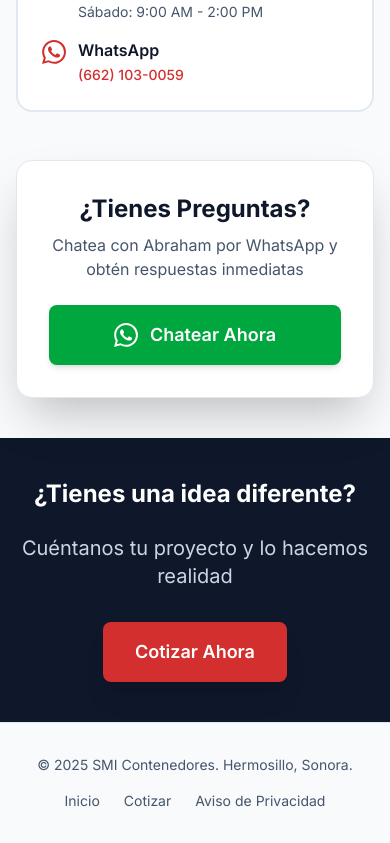
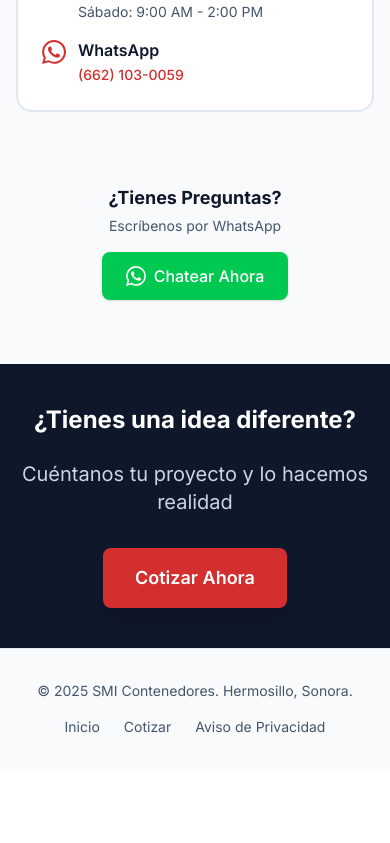
Before and after one commit to stevetrabajos0/smi-contenedores, a Next.js app: page /personalizado in a window 390 px wide. Shown: the part 7709-8552 px from the top of the page. After the commit the page ends 8478 px from the top, so only its background shows below. Built offline with nearby package versions, Linux system fonts and the light colour scheme.

Commit message:
feat: rediseño completo WhatsApp CTA - moderno y compacto

```diff
--- a/app/cotizar/_components/SuccessInline.tsx
+++ b/app/cotizar/_components/SuccessInline.tsx
@@ -120,13 +120,13 @@ export default function SuccessInline({
               ¿Tienes dudas? ¡Contáctanos ahora!
             </h3>
             <p className="text-sm text-gray-600 mb-4">
-              Nuestro equipo está listo para atenderte y resolver cualquier pregunta sobre tu proyecto
+              Escríbenos por WhatsApp
             </p>
             <button
               onClick={handleWhatsAppClick}
-              className="w-full sm:w-auto px-6 py-3 bg-green-600 hover:bg-green-700 text-white font-semibold rounded-lg transition-colors flex items-center justify-center gap-2"
+              className="px-5 py-2.5 bg-green-600 hover:bg-green-700 text-white text-sm font-medium rounded-lg shadow-sm hover:shadow transition-all flex items-center justify-center gap-2"
             >
-              <MessageCircle className="w-5 h-5" />
+              <MessageCircle className="w-4 h-4" />
               Chatear por WhatsApp
             </button>
           </div>
--- a/app/gracias/GraciasContent.tsx
+++ b/app/gracias/GraciasContent.tsx
@@ -178,17 +178,17 @@ export default function GraciasContent() {
               ¿Tienes dudas? ¡Contáctanos ahora!
             </h3>
             <p className="text-gray-600 mb-4">
-              Nuestro equipo está listo para atenderte y resolver cualquier pregunta sobre tu cotización.
+              Escríbenos por WhatsApp
             </p>
 
             <a
               href={`https://wa.me/526621030059?text=${whatsappMessage}`}
               target="_blank"
               rel="noopener noreferrer"
-              className="inline-flex items-center justify-center w-full px-6 py-3 bg-green-600 text-white rounded-lg font-semibold hover:bg-green-700 transition-colors shadow-md"
+              className="inline-flex items-center justify-center px-5 py-2.5 bg-green-600 text-white text-sm rounded-lg font-medium hover:bg-green-700 shadow-sm hover:shadow transition-all"
             >
               <svg
-                className="w-5 h-5 mr-2"
+                className="w-4 h-4 mr-2"
                 fill="currentColor"
                 viewBox="0 0 24 24"
               >
--- a/app/page.tsx
+++ b/app/page.tsx
@@ -138,8 +138,8 @@ export default function HomePage() {
               target="_blank"
               rel="noopener noreferrer"
               className="inline-flex items-center gap-2 bg-green-600 hover:bg-green-700
-                         text-white px-5 py-2.5 rounded-lg text-sm font-semibold
-                         transition-colors duration-200"
+                         text-white px-5 py-2.5 rounded-lg text-sm font-medium
+                         shadow-sm hover:shadow transition-all duration-200"
             >
               <svg className="w-4 h-4" fill="currentColor" viewBox="0 0 24 24">
                 <path d="M17.472 14.382c-.297-.149-1.758-.867-2.03-.967-.273-.099-.471-.148-.67.15-.197.297-.767.966-.94 1.164-.173.199-.347.223-.644.075-.297-.15-1.255-.463-2.39-1.475-.883-.788-1.48-1.761-1.653-2.059-.173-.297-.018-.458.13-.606.134-.133.298-.347.446-.52.149-.174.198-.298.298-.497.099-.198.05-.371-.025-.52-.075-.149-.669-1.612-.916-2.207-.242-.579-.487-.5-.669-.51-.173-.008-.371-.01-.57-.01-.198 0-.52.074-.792.372-.272.297-1.04 1.016-1.04 2.479 0 1.462 1.065 2.875 1.213 3.074.149.198 2.096 3.2 5.077 4.487.709.306 1.262.489 1.694.625.712.227 1.36.195 1.871.118.571-.085 1.758-.719 2.006-1.413.248-.694.248-1.289.173-1.413-.074-.124-.272-.198-.57-.347m-5.421 7.403h-.004a9.87 9.87 0 01-5.031-1.378l-.361-.214-3.741.982.998-3.648-.235-.374a9.86 9.86 0 01-1.51-5.26c.001-5.45 4.436-9.884 9.888-9.884 2.64 0 5.122 1.03 6.988 2.898a9.825 9.825 0 012.893 6.994c-.003 5.45-4.437 9.884-9.885 9.884m8.413-18.297A11.815 11.815 0 0012.05 0C5.495 0 .16 5.335.157 11.892c0 2.096.547 4.142 1.588 5.945L.057 24l6.305-1.654a11.882 11.882 0 005.683 1.448h.005c6.554 0 11.89-5.335 11.893-11.893a11.821 11.821 0 00-3.48-8.413z"/>
--- a/components/home/FAQSection.tsx
+++ b/components/home/FAQSection.tsx
@@ -120,13 +120,12 @@ export default function FAQSection() {
             href="https://wa.me/5216621030059"
             target="_blank"
             rel="noopener noreferrer"
-            className="inline-flex items-center gap-3 bg-[#25D366] hover:bg-[#20BA5A]
-                       text-white px-8 py-4 rounded-xl font-semibold text-lg
-                       transition-all duration-200 shadow-lg hover:shadow-xl
-                       hover:scale-105"
+            className="inline-flex items-center gap-2 bg-[#25D366] hover:bg-[#20BA5A]
+                       text-white px-5 py-2.5 rounded-lg font-medium text-sm
+                       transition-all duration-200 shadow-sm hover:shadow"
           >
             {/* WhatsApp Icon */}
-            <svg className="w-6 h-6" fill="currentColor" viewBox="0 0 24 24">
+            <svg className="w-4 h-4" fill="currentColor" viewBox="0 0 24 24">
               <path d="M17.472 14.382c-.297-.149-1.758-.867-2.03-.967-.273-.099-.471-.148-.67.15-.197.297-.767.966-.94 1.164-.173.199-.347.223-.644.075-.297-.15-1.255-.463-2.39-1.475-.883-.788-1.48-1.761-1.653-2.059-.173-.297-.018-.458.13-.606.134-.133.298-.347.446-.52.149-.174.198-.298.298-.497.099-.198.05-.371-.025-.52-.075-.149-.669-1.612-.916-2.207-.242-.579-.487-.5-.669-.51-.173-.008-.371-.01-.57-.01-.198 0-.52.074-.792.372-.272.297-1.04 1.016-1.04 2.479 0 1.462 1.065 2.875 1.213 3.074.149.198 2.096 3.2 5.077 4.487.709.306 1.262.489 1.694.625.712.227 1.36.195 1.871.118.571-.085 1.758-.719 2.006-1.413.248-.694.248-1.289.173-1.413-.074-.124-.272-.198-.57-.347m-5.421 7.403h-.004a9.87 9.87 0 01-5.031-1.378l-.361-.214-3.741.982.998-3.648-.235-.374a9.86 9.86 0 01-1.51-5.26c.001-5.45 4.436-9.884 9.888-9.884 2.64 0 5.122 1.03 6.988 2.898a9.825 9.825 0 012.893 6.994c-.003 5.45-4.437 9.884-9.885 9.884m8.413-18.297A11.815 11.815 0 0012.05 0C5.495 0 .16 5.335.157 11.892c0 2.096.547 4.142 1.588 5.945L.057 24l6.305-1.654a11.882 11.882 0 005.683 1.448h.005c6.554 0 11.89-5.335 11.893-11.893a11.821 11.821 0 00-3.48-8.413z"/>
             </svg>
             Hablar por WhatsApp
--- a/components/sections/LocationSection.tsx
+++ b/components/sections/LocationSection.tsx
@@ -117,29 +117,31 @@ export default function LocationSection() {
 
           {/* COLUMNA DERECHA - WhatsApp CTA */}
           <div>
-            <div className="bg-white rounded-2xl shadow-2xl p-8 border border-slate-200 text-center">
+            <div className="bg-slate-50 rounded-xl p-6 sm:p-8 flex flex-col sm:flex-row items-center justify-between gap-4">
 
-              <h3 className="text-2xl font-bold text-slate-900 mb-2">
-                ¿Tienes Preguntas?
-              </h3>
-              <p className="text-slate-600 mb-6">
-                Chatea con Abraham por WhatsApp y obtén respuestas inmediatas
-              </p>
+              {/* Texto - izquierda en desktop */}
+              <div className="text-center sm:text-left">
+                <h3 className="text-lg sm:text-xl font-bold text-slate-900">
+                  ¿Tienes Preguntas?
+                </h3>
+                <p className="text-slate-600 text-sm sm:text-base mt-1">
+                  Escríbenos por WhatsApp
+                </p>
+              </div>
 
-              {/* WhatsApp CTA Button */}
+              {/* Botón - derecha en desktop */}
               <a
                 href={getWhatsAppLink('Hola, tengo una pregunta sobre contenedores SMI')}
                 target="_blank"
                 rel="noopener noreferrer"
-                className="inline-flex items-center justify-center gap-3 w-full
-                           bg-green-600 hover:bg-green-700
-                           text-white text-lg font-semibold
-                           px-8 py-4 rounded-lg
-                           transition-colors duration-200
-                           shadow-md hover:shadow-lg"
+                className="inline-flex items-center gap-2
+                           bg-green-500 hover:bg-green-600
+                           text-white px-6 py-3 rounded-lg font-medium
+                           shadow-sm hover:shadow-md
+                           transition-all duration-200 flex-shrink-0"
               >
                 {/* WhatsApp Icon */}
-                <svg className="w-6 h-6" fill="currentColor" viewBox="0 0 24 24">
+                <svg className="w-5 h-5" fill="currentColor" viewBox="0 0 24 24">
                   <path d="M17.472 14.382c-.297-.149-1.758-.867-2.03-.967-.273-.099-.471-.148-.67.15-.197.297-.767.966-.94 1.164-.173.199-.347.223-.644.075-.297-.15-1.255-.463-2.39-1.475-.883-.788-1.48-1.761-1.653-2.059-.173-.297-.018-.458.13-.606.134-.133.298-.347.446-.52.149-.174.198-.298.298-.497.099-.198.05-.371-.025-.52-.075-.149-.669-1.612-.916-2.207-.242-.579-.487-.5-.669-.51-.173-.008-.371-.01-.57-.01-.198 0-.52.074-.792.372-.272.297-1.04 1.016-1.04 2.479 0 1.462 1.065 2.875 1.213 3.074.149.198 2.096 3.2 5.077 4.487.709.306 1.262.489 1.694.625.712.227 1.36.195 1.871.118.571-.085 1.758-.719 2.006-1.413.248-.694.248-1.289.173-1.413-.074-.124-.272-.198-.57-.347m-5.421 7.403h-.004a9.87 9.87 0 01-5.031-1.378l-.361-.214-3.741.982.998-3.648-.235-.374a9.86 9.86 0 01-1.51-5.26c.001-5.45 4.436-9.884 9.888-9.884 2.64 0 5.122 1.03 6.988 2.898a9.825 9.825 0 012.893 6.994c-.003 5.45-4.437 9.884-9.885 9.884m8.413-18.297A11.815 11.815 0 0012.05 0C5.495 0 .16 5.335.157 11.892c0 2.096.547 4.142 1.588 5.945L.057 24l6.305-1.654a11.882 11.882 0 005.683 1.448h.005c6.554 0 11.89-5.335 11.893-11.893a11.821 11.821 0 00-3.48-8.413z"/>
                 </svg>
                 Chatear Ahora
```
